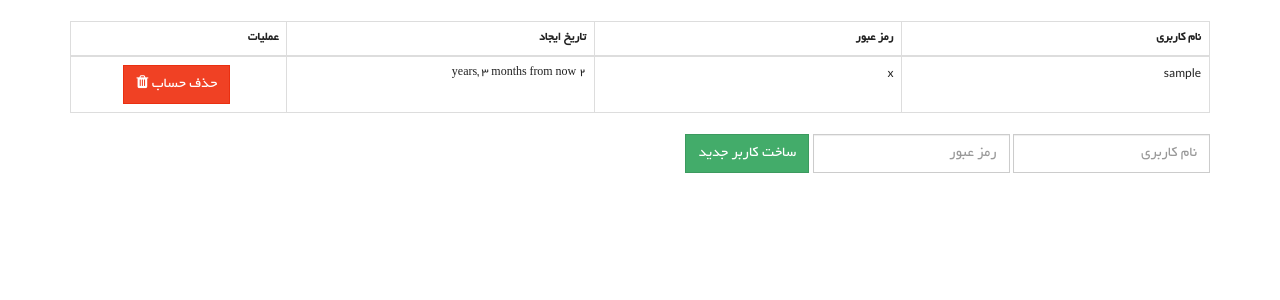
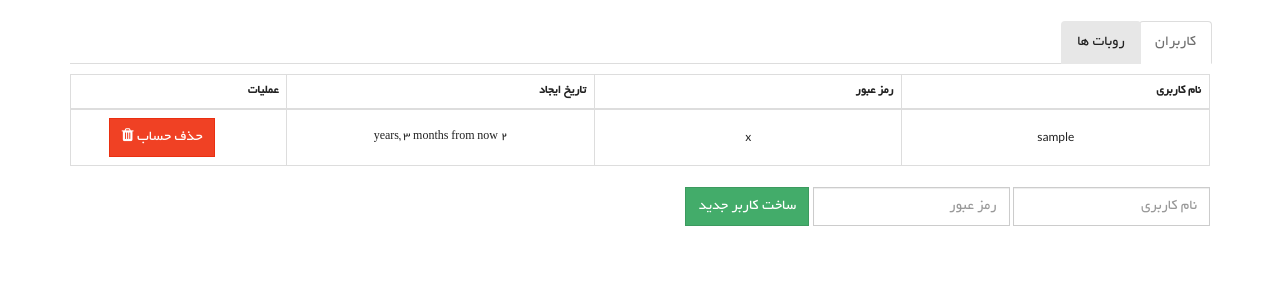
Before and after one commit to 01viniciusmelo/QA-web, a Django app: page / in a window 1280 px wide. Shown: the part 45-345 px from the top of the page. Run offline with Django 3.2, Linux system fonts and the light colour scheme; a user stored in the database is signed in; tables that the repository leaves empty hold one stand-in row (values such as "Sample post"); some libraries are stand-ins or nearby versions.

Commit message:
WIP Dormitory
add basic form to add token and bot classes and delete them

```diff
--- a/chat_app/bots/base_bot.py
+++ b/chat_app/bots/base_bot.py
@@ -13,4 +13,4 @@ class BaseBot():
 
 class SampleBot(BaseBot):
     def answer(self, question):
-        return f"your answer: {question}"
+        return 'your answer: {}'.format(question)
--- a/templates/website/index.html
+++ b/templates/website/index.html
@@ -1,65 +1,20 @@
 {% extends 'website/layouts/base_layout.html' %}
-{% load humanize %}
+
 {% block main_content %}
-    {% if open_fire_users %}
-        <div class="table-responsive">
-            <table class="table table-hover table-bordered" id="usn_table_master">
-                <thead>
-                <tr>
-                    <th>نام کاربری</th>
-                    <th>رمز عبور</th>
-                    <th>تاریخ ایجاد</th>
-                    <th>عملیات</th>
-                </tr>
-                </thead>
-                <tbody id="usn_table_body">
-                {% for open_fire_user in open_fire_users %}
-                    <tr>
-                        <td class="lato-font" width="27%">{{ open_fire_user.username }}</td>
-                        <td class="lato-font" width="27%">{{ open_fire_user.password }}</td>
-                        <td width="27%">{{ open_fire_user.created_on | naturaltime }}</td>
-                        <td width="19%">
-                            <div class="form-group">
-                                <div class="col-sm-offset-2 col-sm-10">
-                                    <form action="{% url 'openfire-admin:openfireuser' %}" method="POST">
-                                        {% csrf_token %}
-                                        <input type="hidden" name="_method" value="delete">
-                                        <input type="hidden" name="user_pk" value="{{ open_fire_user.pk }}">
-                                        <button type="submit" class="btn btn-danger">حذف حساب
-                                            <i class="fa fa-trash"></i>
-                                        </button>
-                                    </form>
-                                </div>
-                            </div>
-
-                        </td>
-                    </tr>
-                {% endfor %}
-                </tbody>
-            </table>
+    <!-- TAB NAVIGATION -->
+    <ul class="nav nav-tabs" role="tablist">
+        <li class="active"><a href="#users" role="tab" data-toggle="tab">کاربران</a></li>
+        <li><a href="#tokens" role="tab" data-toggle="tab">روبات ها</a></li>
+    </ul>
+    <!-- TAB CONTENT -->
+    <div class="tab-content">
+        <div class="active tab-pane fade in" id="users">
+            {% include 'website/layouts/openfire_users.html' %}
         </div>
-    {% else %}
-        <div class="alert alert-info" id="no_user_warn">
-            شما کاربری ایجاد نکرده اید.
+        <div class="tab-pane fade" id="tokens">
+            {% include 'website/layouts/user_tokens.html' %}
         </div>
-    {% endif %}
-    <form action="{% url 'openfire-admin:openfireuser' %}" method="post">
-        {% csrf_token %}
-        <input type="hidden" name="owner" value="{{ user.pk }}">
-        <div class="form-inline">
-            <div class="form-group">
-                <label class="sr-only" for="usn">نام کاربری</label>
-                <input type="text" class="form-control" name="username" arequired="false" id="usn"
-                       placeholder="نام کاربری">
-            </div>
-            <div class="form-group">
-                <label class="sr-only" for="psw">نام کاربری</label>
-                <input type="text" class="form-control" name="password" arequired="false" id="psw"
-                       placeholder="رمز عبور">
-            </div>
-            <button type="submit" class="btn btn-success">ساخت کاربر جدید</button>
-        </div>
-    </form>
+    </div>
     {% if messages %}
         <div class="alert alert-danger alert-dismissible" role="alert">
             <button type="button" class="close" data-dismiss="alert"><span aria-hidden="true">&times;</span><span
@@ -79,4 +34,8 @@
     .lato-font{
     font-family: 'Lato', sans-serif;
     }
+    .align-center{
+    text-align: center !important;
+    vertical-align: middle !important;
+    }
 {% endblock %}
--- /dev/null
+++ b/templates/website/layouts/openfire_users.html
@@ -0,0 +1,61 @@
+{% load humanize %}
+{% if open_fire_users %}
+        <div class="table-responsive" style="padding-top: 10px">
+            <table class="table table-hover table-bordered" id="usn_table_master">
+                <thead>
+                <tr>
+                    <th>نام کاربری</th>
+                    <th>رمز عبور</th>
+                    <th>تاریخ ایجاد</th>
+                    <th>عملیات</th>
+                </tr>
+                </thead>
+                <tbody id="usn_table_body">
+                {% for open_fire_user in open_fire_users %}
+                    <tr>
+                        <td class="lato-font align-center" width="27%">{{ open_fire_user.username }}</td>
+                        <td class="lato-font align-center" width="27%">{{ open_fire_user.password }}</td>
+                        <td width="27%" class="align-center">{{ open_fire_user.created_on | naturaltime }}</td>
+                        <td width="19%" class="align-center">
+                            <div class="form-group">
+                                <div class="col-sm-offset-2 col-sm-10">
+                                    <form action="{% url 'openfire-admin:openfireuser' %}" method="POST">
+                                        {% csrf_token %}
+                                        <input type="hidden" name="_method" value="delete">
+                                        <input type="hidden" name="user_pk" value="{{ open_fire_user.pk }}">
+                                        <button type="submit" class="btn btn-danger">حذف حساب
+                                            <i class="fa fa-trash"></i>
+                                        </button>
+                                    </form>
+                                </div>
+                            </div>
+                        </td>
+                    </tr>
+                {% endfor %}
+                </tbody>
+            </table>
+        </div>
+    {% else %}
+    <div class="jumbotron">
+        <div class="container alert alert-info">
+            <p>شما کاربری ایجاد نکرده اید.</p>
+        </div>
+    </div>
+    {% endif %}
+    <form action="{% url 'openfire-admin:openfireuser' %}" method="post">
+        {% csrf_token %}
+        <input type="hidden" name="owner" value="{{ user.pk }}">
+        <div class="form-inline">
+            <div class="form-group">
+                <label class="sr-only" for="usn">نام کاربری</label>
+                <input type="text" class="form-control" name="username" required="true" id="usn"
+                       placeholder="نام کاربری">
+            </div>
+            <div class="form-group">
+                <label class="sr-only" for="psw">نام کاربری</label>
+                <input type="text" class="form-control" name="password" required="true" id="psw"
+                       placeholder="رمز عبور">
+            </div>
+            <button type="submit" class="btn btn-success">ساخت کاربر جدید</button>
+        </div>
+    </form>
--- /dev/null
+++ b/templates/website/layouts/user_tokens.html
@@ -0,0 +1,65 @@
+{% load humanize %}
+{% if user_tokens %}
+        <div class="table-responsive" style="padding-top: 10px">
+            <table class="table table-hover table-bordered" id="usn_table_master">
+                <thead>
+                <tr>
+                    <th>نام ماژول</th>
+                    <th>نام کلاس</th>
+                    <th>نشانه</th>
+                    <th>حداکثر کوئری</th>
+                    <th>تاریخ ایجاد</th>
+                    <th>عملیات</th>
+                </tr>
+                </thead>
+                <tbody id="token_table_body">
+                {% for token in user_tokens %}
+                    <tr>
+                        <td class="lato-font align-center" width="10%">{{ token.bot_module_name }}</td>
+                        <td class="lato-font align-center" width="10%">{{ token.bot_class_name }}</td>
+                        <td class="lato-font align-center" ><code><pre>{{ token.token }}</pre></code></td>
+                        <td class="lato-font align-center" width="15%" style="direction:ltr;">{{ token.max_queries }}</td>
+                        <td class="align-center" width="20%">{{ token.created_on | naturaltime }}</td>
+                        <td class="align-center" width="15%">
+                            <div class="form-group">
+                                <div class="col-sm-offset-2 col-sm-10">
+                                    <form action="{% url 'openfire-admin:user-token' %}" method="POST">
+                                        {% csrf_token %}
+                                        <input type="hidden" name="_method" value="delete">
+                                        <input type="hidden" name="token_pk" value="{{ token.pk }}">
+                                        <button type="submit" class="btn btn-danger">حذف حساب
+                                            <i class="fa fa-trash"></i>
+                                        </button>
+                                    </form>
+                                </div>
+                            </div>
+                        </td>
+                    </tr>
+                {% endfor %}
+                </tbody>
+            </table>
+        </div>
+    {% else %}
+    <div class="jumbotron">
+        <div class="container alert alert-info">
+            <p>        شما هنوز هیچ رباتی ایجاد نکرده اید.</p>
+        </div>
+    </div>
+{% endif %}
+    <form action="{% url 'openfire-admin:user-token' %}" method="post">
+        {% csrf_token %}
+        <input type="hidden" name="user" value="{{ user.pk }}">
+        <div class="form-inline">
+            <div class="form-group">
+                <label class="sr-only" for="bot_module_name">نام ماژول روبات</label>
+                <input type="text" class="form-control" name="bot_module_name" id="bot_module_name" value="base_bot"
+                       placeholder="نام ماژول روبات">
+            </div>
+            <div class="form-group">
+                <label class="sr-only" for="bot_class_name">نام کلاس روبات</label>
+                <input type="text" class="form-control" name="bot_class_name" id="bot_class_name" value="SampleBot"
+                       placeholder="نام کلاس روبات">
+            </div>
+            <button type="submit" class="btn btn-success">ایجاد روبات جدید</button>
+        </div>
+    </form>
--- a/website/admin.py
+++ b/website/admin.py
@@ -1,7 +1,9 @@
 from django.contrib import admin
 from .models import Action, OpenFireUser
+from chat_app.models import UserToken
 
 # Register your models here.
 
 admin.site.register(Action)
 admin.site.register(OpenFireUser)
+admin.site.register(UserToken)
--- a/website/urls.py
+++ b/website/urls.py
@@ -7,4 +7,5 @@ urlpatterns = [
     url(r'^staff/login/?$', views.WebSiteLoginView.as_view(), name='login'),
     url(r'^staff/logout/?$', views.WebSiteLogoutView.as_view(), name='logout'),
     url(r'^openfire/user/?$', views.OpenFireUserView.as_view(), name='openfireuser'),
+    url(r'^staff/token/?$', views.UserTokenView.as_view(), name='user-token'),
 ]
--- a/website/views.py
+++ b/website/views.py
@@ -3,21 +3,24 @@ from django.contrib.auth.views import LoginView, LogoutView
 from django.contrib import messages
 from django.shortcuts import render, Http404, redirect, get_object_or_404
 from django.views import View
-from .forms import OpenFireUserForm
+from .forms import OpenFireUserForm, UserTokenForm, UserToken
 from .models import OpenFireUser, Action
 from .openfire import rest_api
 import datetime
-
-class IndexView(LoginRequiredMixin, View):
+import hashlib
+from random import random
 
 
+# TODO: use toastjs for error
+# TODO: add option for upload custom bot class and modules
+class IndexView(LoginRequiredMixin, View):
     def get(self, request, *args, **kwargs):
         users = request.user.openfireuser_set.all()
-        return render(request, 'website/index.html', context={'open_fire_users': users})
+        tokens = request.user.usertoken_set.all()
+        return render(request, 'website/index.html', context={'user_tokens': tokens, 'open_fire_users': users})
+
 
 class WebSiteLoginView(LoginView):
-
-
     template_name = 'website/registration/login.html'
     redirect_authenticated_user = 'openfire-admin:index'
 
@@ -54,7 +57,8 @@ class OpenFireUserView(LoginRequiredMixin, View):
                 new_open_fire.save()
                 action = Action()
                 action.user = request.user
-                action.action_text = f'create openfire user: {request.POST["username"]} on {datetime.datetime.now()}'
+                action.action_text = 'create openfire user: {} on {}'.format(request.POST["username"],
+                                                                             datetime.datetime.now())
                 action.save()
             else:
                 raise Http404()
@@ -65,8 +69,7 @@ class OpenFireUserView(LoginRequiredMixin, View):
                 messages.add_message(request, messages.WARNING, new_open_fire.errors["password"][0])
         return redirect('openfire-admin:index')
 
-    @staticmethod
-    def delete(request, *args, **kwargs):
+    def delete(self, request, *args, **kwargs):
         # delete user using request
         if "user_pk" in request.POST:
             old_open_fire = get_object_or_404(OpenFireUser, pk=request.POST["user_pk"])
@@ -74,10 +77,57 @@ class OpenFireUserView(LoginRequiredMixin, View):
             if ret:
                 action = Action()
                 action.user = request.user
-                action.action_text = f'delete ope' \
-                                     f'nfire user: {old_open_fire.username} on {datetime.datetime.now()}'
+                action.action_text = 'delete openfire user: {} on {}'.format(old_open_fire.username,
+                                                                             datetime.datetime.now())
                 action.save()
                 old_open_fire.delete()
             else:
                 raise Http404()
         return redirect('openfire-admin:index')
+
+
+class UserTokenView(LoginRequiredMixin, View):
+    def dispatch(self, request, *args, **kwargs):
+        method = self.get_method_type(request)
+        if method == "POST":
+            return self.post(request, *args, **kwargs)
+        elif method == "DELETE":
+            return self.delete(request, *args, **kwargs)
+        else:
+            raise Http404
+
+    def get_method_type(self, request):
+        if request.method == "GET":
+            return "GET"
+        elif "_method" in request.POST:
+            return request.POST["_method"].upper()
+        else:
+            return "POST"
+
+    def post(self, request, *args, **kwargs):
+        new_token_form = UserTokenForm(request.POST)
+        if new_token_form.is_valid():
+            hsh_token_str = "hash string for:{} date:{} pk:{} rand number:{}".format(
+                request.user.username, datetime.datetime.now(),
+                request.user.pk, random())
+            hashed = hashlib.md5(hsh_token_str.encode())
+            # TODO: make use of form instead model
+            # TODO: check for token existence upon generation (?)
+            new_token = UserToken()
+            new_token.token = hashed.hexdigest()
+            new_token.bot_class_name = request.POST["bot_class_name"]
+            new_token.bot_module_name = request.POST["bot_module_name"]
+            new_token.user = request.user
+            new_token.save()
+        else:
+            if new_token_form.has_error("bot_module_name"):
+                messages.add_message(request, messages.ERROR, new_token_form.errors["bot_module_name"][0])
+            if new_token_form.has_error("bot_class_name"):
+                messages.add_message(request, messages.ERROR, new_token_form.errors["bot_class_name"][0])
+        return redirect('openfire-admin:index')
+
+    def delete(self, request, *args, **kwargs):
+        if "token_pk" in request.POST:
+            object = get_object_or_404(UserToken, pk=request.POST["token_pk"])
+            object.delete()
+            return redirect("openfire-admin:index")
```
Also changed, not shown: chat_app/models.py (+11 -6 lines), website/forms.py (+7 -2 lines), chat_app/migrations/0002_auto_20171024_1641.py (added), chat_app/migrations/0003_auto_20171024_1836.py (added).
